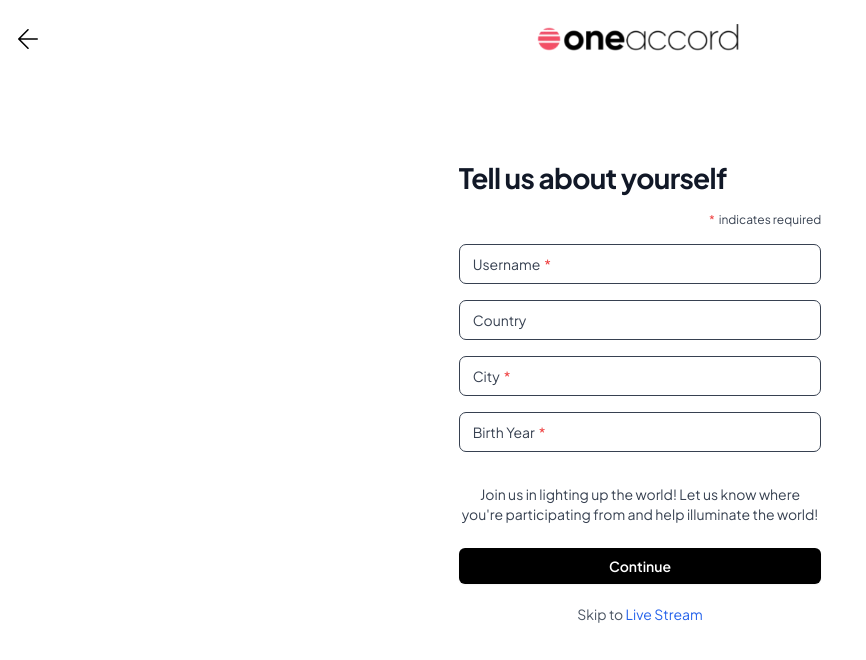
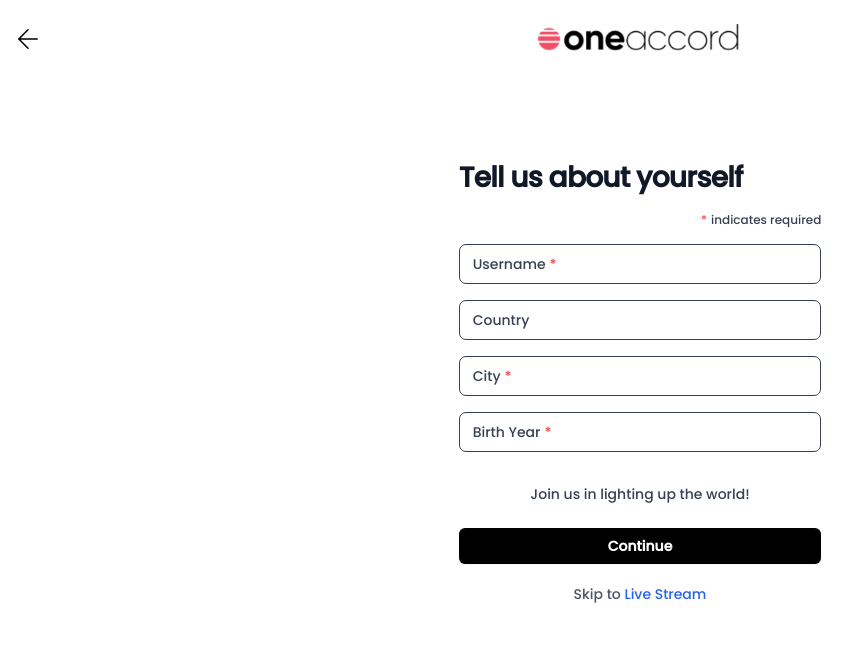
Before and after one commit to Firm-Collective/One-Accord, a Next.js app: page /profile in a window 1280 px wide. Shown: the top 660 px of the page, without its empty margins (0-866 px from the left). Built offline with nearby package versions, Linux system fonts and the light colour scheme.

Commit message:
successful npm run build

```diff
--- a/app/(auth)/profile/page.tsx
+++ b/app/(auth)/profile/page.tsx
@@ -111,7 +111,7 @@ export default function Profile() {
               {errors.birthyear && <p className='text-red-500 text-sm'>{errors.birthyear.message}</p>}
             </div>
             {loginMutation.isError && <p className='text-red-500 text-sm'>An error occurred during updating.</p>}
-            <p className='text-gray-700 text-base lg:text-sm text-center mt-8'>Join us in lighting up the world! Let us know where you're participating from and help illuminate the world!</p>
+            <p className='text-gray-700 text-base lg:text-sm text-center mt-8'>Join us in lighting up the world!</p>
             <div className='mt-6'>
               <Button
                 variant='primary'
--- a/app/globals.css
+++ b/app/globals.css
@@ -3,7 +3,7 @@
 @tailwind utilities;
 
 :root {
-  --foreground-rgb: 0, 0, 0;
+  --foreground-rgb: 255, 255, 255
   --background-start-rgb: 214, 219, 220;
   --background-end-rgb: 255, 255, 255;
 }
@@ -11,8 +11,8 @@
 @media (prefers-color-scheme: dark) {
   :root {
     --foreground-rgb: 255, 255, 255;
-    --background-start-rgb: 0, 0, 0;
-    --background-end-rgb: 0, 0, 0;
+    --background-start-rgb: 255, 255, 255;
+    --background-end-rgb: 255, 255, 255;
   }
 }
 
--- a/app/layout.tsx
+++ b/app/layout.tsx
@@ -1,18 +1,14 @@
 import type { Metadata } from 'next';
-import { Plus_Jakarta_Sans, Poppins } from 'next/font/google';
 import './globals.css';
 import ReactQueryProvider from '@/utils/providers/ReactQueryProvider';
 import { ToastContainer } from 'react-toastify';
 import 'react-toastify/dist/ReactToastify.css';
 
-export const jakarta = Plus_Jakarta_Sans({
-  subsets: ['cyrillic-ext', 'latin', 'latin-ext'],
-  variable: '--font-jakarta',
-});
-export const poppins = Poppins({
-  subsets: ['latin', 'latin-ext'],
-  weight: ['100', '200', '300', '400', '500', '600', '700', '800', '900'],
-  variable: '--font-poppins',
+import { Poppins } from 'next/font/google';
+
+const poppins = Poppins({
+  subsets: ['latin'],
+  weight: '500',
 });
 
 export const metadata: Metadata = {
@@ -34,8 +30,8 @@ export default function RootLayout({
   children: React.ReactNode;
 }>) {
   return (
-    <html lang='en' className={`${jakarta.variable} font-jakarta ${poppins.variable} `}>
-      <body className='relative z-0 bg-white bg-none'>
+    <html lang='en'>
+      <body className={poppins.className}>
         <ReactQueryProvider>
           <ToastContainer />
           {children}
--- a/tailwind.config.ts
+++ b/tailwind.config.ts
@@ -1,7 +1,5 @@
 import type { Config } from 'tailwindcss';
 import { customColors } from './utils/colors';
-import { jakarta } from './app/layout';
-import { poppins } from './app/layout';
 
 
 const config: Config = {
@@ -18,7 +16,6 @@ const config: Config = {
         'gradient-conic': 'conic-gradient(from 180deg at 50% 50%, var(--tw-gradient-stops))',
       },
       fontFamily: {
-        jakarta: ['var(--font-jakarta)'],
         poppins: ['var(--font-poppins)'],
       },
       animation: {
```
